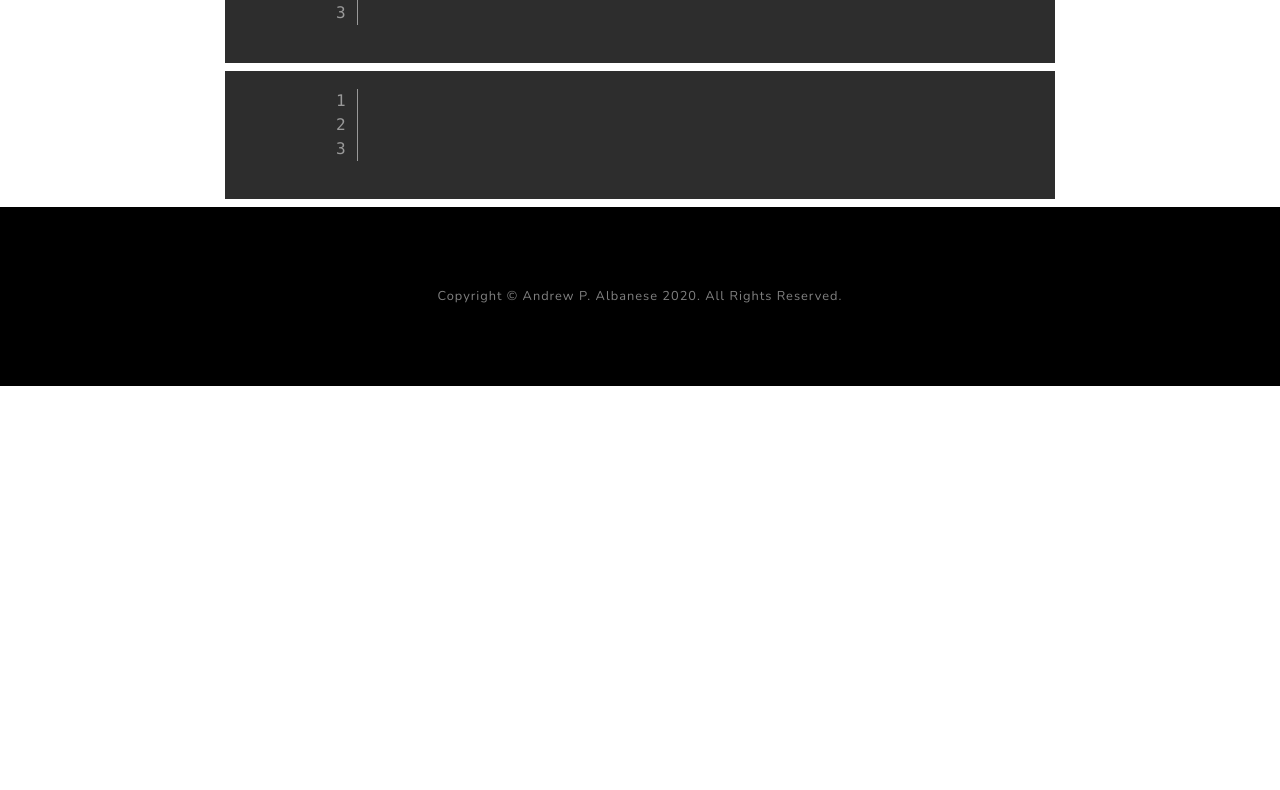
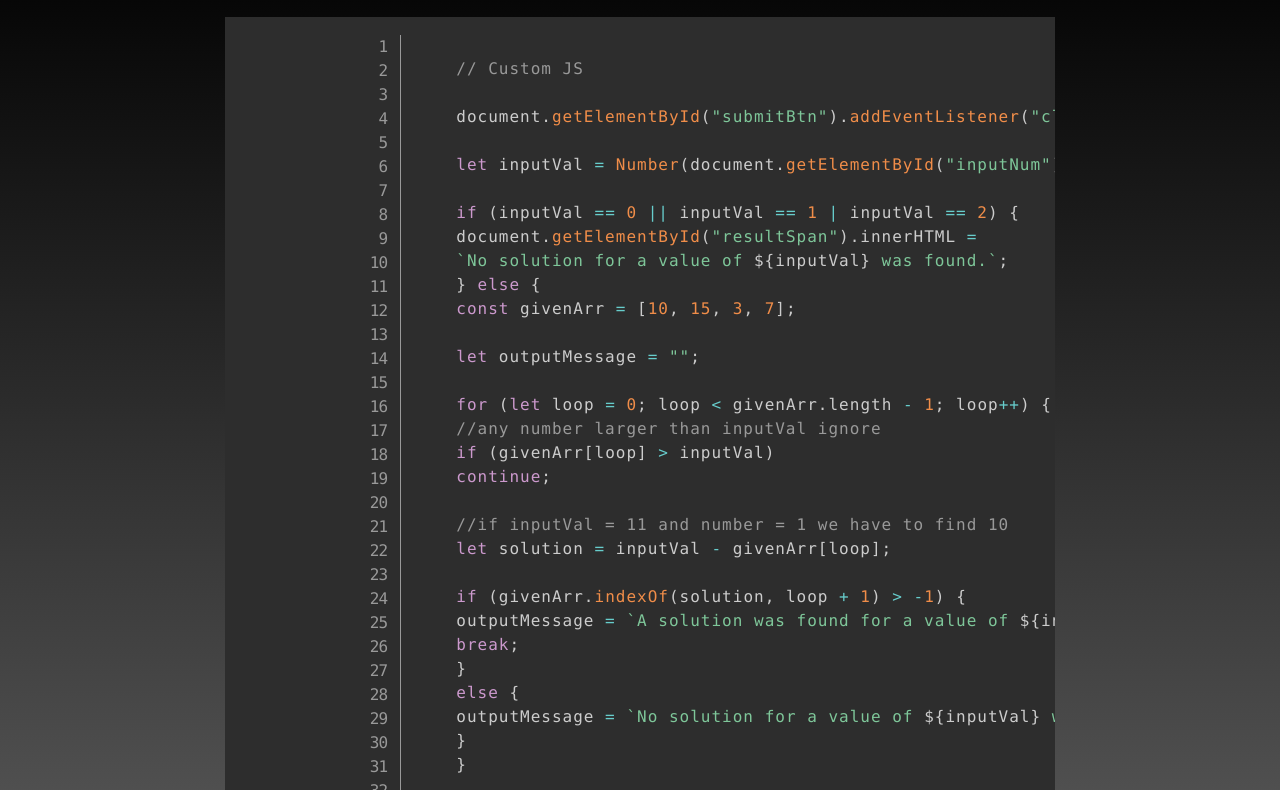
Before and after one commit to ASTR0NAUTJ0NES/SumOfAllFearsSite, a plain HTML site: page SumOfAllFearsSite/Code.html in a window 1280 px wide. Shown: the part 73-863 px from the top of the page. Before the commit the page ends 800 px from the top, so only its background shows below. Drawn offline with nearby package versions, Linux system fonts and the light colour scheme.

Commit message:
finished code page

```diff
--- a/SumOfAllFearsSite/Code.html
+++ b/SumOfAllFearsSite/Code.html
@@ -14,16 +14,16 @@
     <link href="https://fonts.googleapis.com/css?family=Nunito:200,200i,300,300i,400,400i,600,600i,700,700i,800,800i,900,900i" rel="stylesheet" />
     <!-- Core theme CSS (includes Bootstrap)-->
     <link href="css/styles.css" rel="stylesheet" />
-    <!-- Custom CSS -->
-    <link href="Content/custom.css" rel="stylesheet" />
+    <!-- Custom Code CSS -->
+    <link href="Content/customCode.css" rel="stylesheet" />
     <!-- Prism CSS -->
     <link href="Content/prism.css" rel="stylesheet" />
 </head>
-<body id="page-top">
+<body id="page-top" class="codeBody">
     <!-- Navigation-->
     <nav class="navbar navbar-expand-lg navbar-light fixed-top" id="mainNav">
         <div class="container">
-            <a class="navbar-brand js-scroll-trigger" href="#page-top">The Sum Of All Fears</a>
+            <a class="navbar-brand js-scroll-trigger" href="index.html">The Sum Of All Fears</a>
             <button class="navbar-toggler navbar-toggler-right" type="button" data-toggle="collapse" data-target="#navbarResponsive" aria-controls="navbarResponsive" aria-expanded="false" aria-label="Toggle navigation">
                 Menu
                 <i class="fas fa-bars"></i>
@@ -41,15 +41,41 @@
     <div class="col-8 offset-2" id="codeDisplay">
         <!-- JS Code -->
         <pre>
-        <code class="language-js line-numbers">
+            <code class="language-js line-numbers">
+                // Custom JS
 
-            </code>
-        </pre>
+                document.getElementById("submitBtn").addEventListener("click", function () {
 
-        <!-- CSS Code -->
-        <pre>
-        <code class="language-css line-numbers">
+                let inputVal = Number(document.getElementById("inputNum").value);
 
+                if (inputVal == 0 || inputVal == 1 | inputVal == 2) {
+                document.getElementById("resultSpan").innerHTML =
+                `No solution for a value of ${inputVal} was found.`;
+                } else {
+                const givenArr = [10, 15, 3, 7];
+
+                let outputMessage = "";
+
+                for (let loop = 0; loop < givenArr.length - 1; loop++) {
+                //any number larger than inputVal ignore
+                if (givenArr[loop] > inputVal)
+                continue;
+
+                //if inputVal = 11 and number = 1 we have to find 10
+                let solution = inputVal - givenArr[loop];
+
+                if (givenArr.indexOf(solution, loop + 1) > -1) {
+                outputMessage = `A solution was found for a value of ${inputVal}.`;
+                break;
+                }
+                else {
+                outputMessage = `No solution for a value of ${inputVal} was found.`;
+                }
+                }
+
+                document.getElementById("resultSpan").innerHTML = outputMessage;
+                }
+                });
             </code>
         </pre>
     </div>
--- a/SumOfAllFearsSite/Content/custom.css
+++ /dev/null
@@ -1 +0,0 @@
-/* Custom CSS */
--- a/SumOfAllFearsSite/Content/customCode.css
+++ b/SumOfAllFearsSite/Content/customCode.css
@@ -1,4 +1,9 @@
 /* Custom Code CSS */
 
-body {
+.codeBody {
+    background-image: linear-gradient(black, #6E6E6E);
 }
+
+#codeDisplay {
+    margin-top: 5.6rem;
+}
```
Also changed, not shown: SumOfAllFearsSite/index.html (+0 -2 lines), 1 other file.
